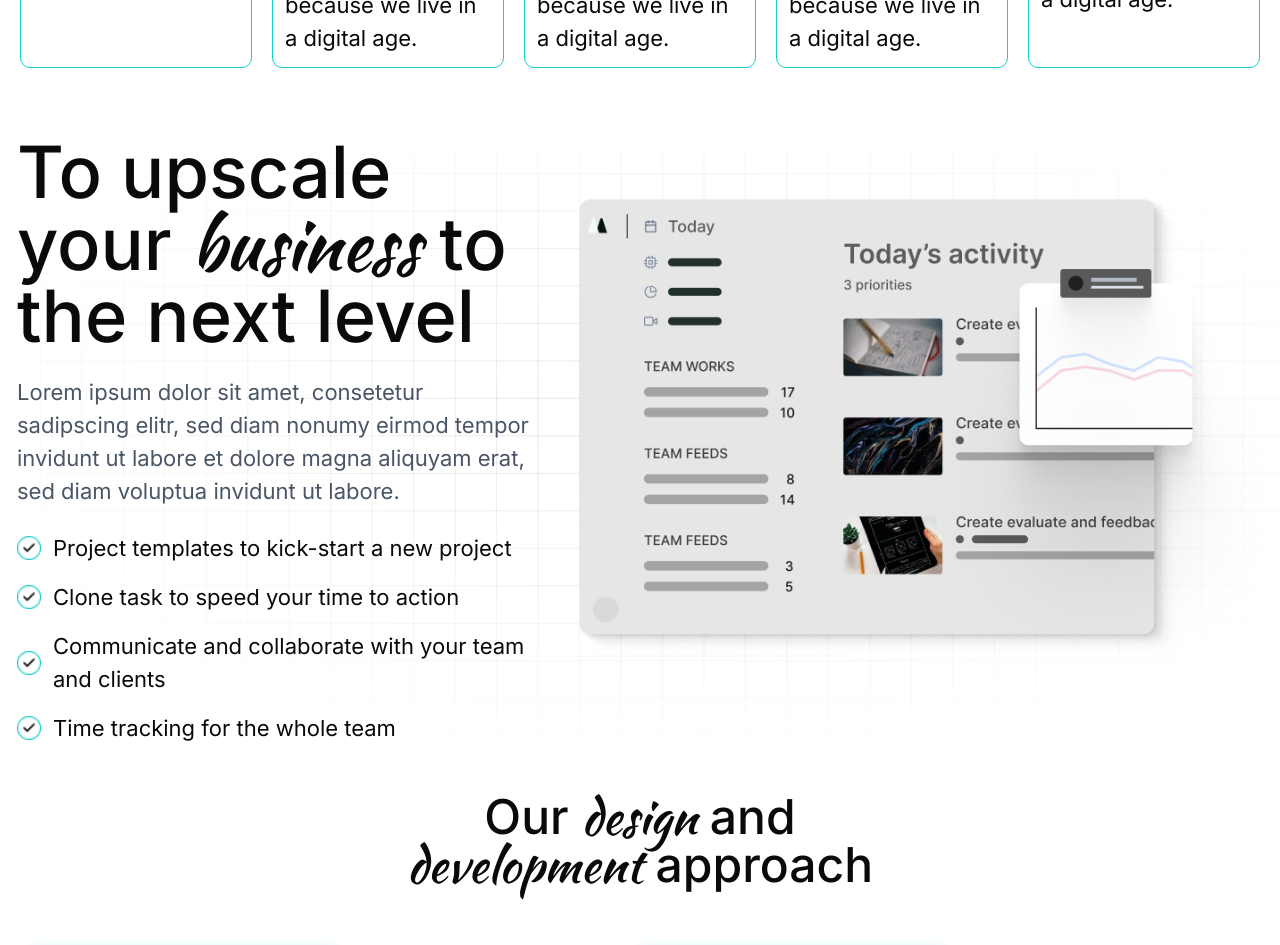
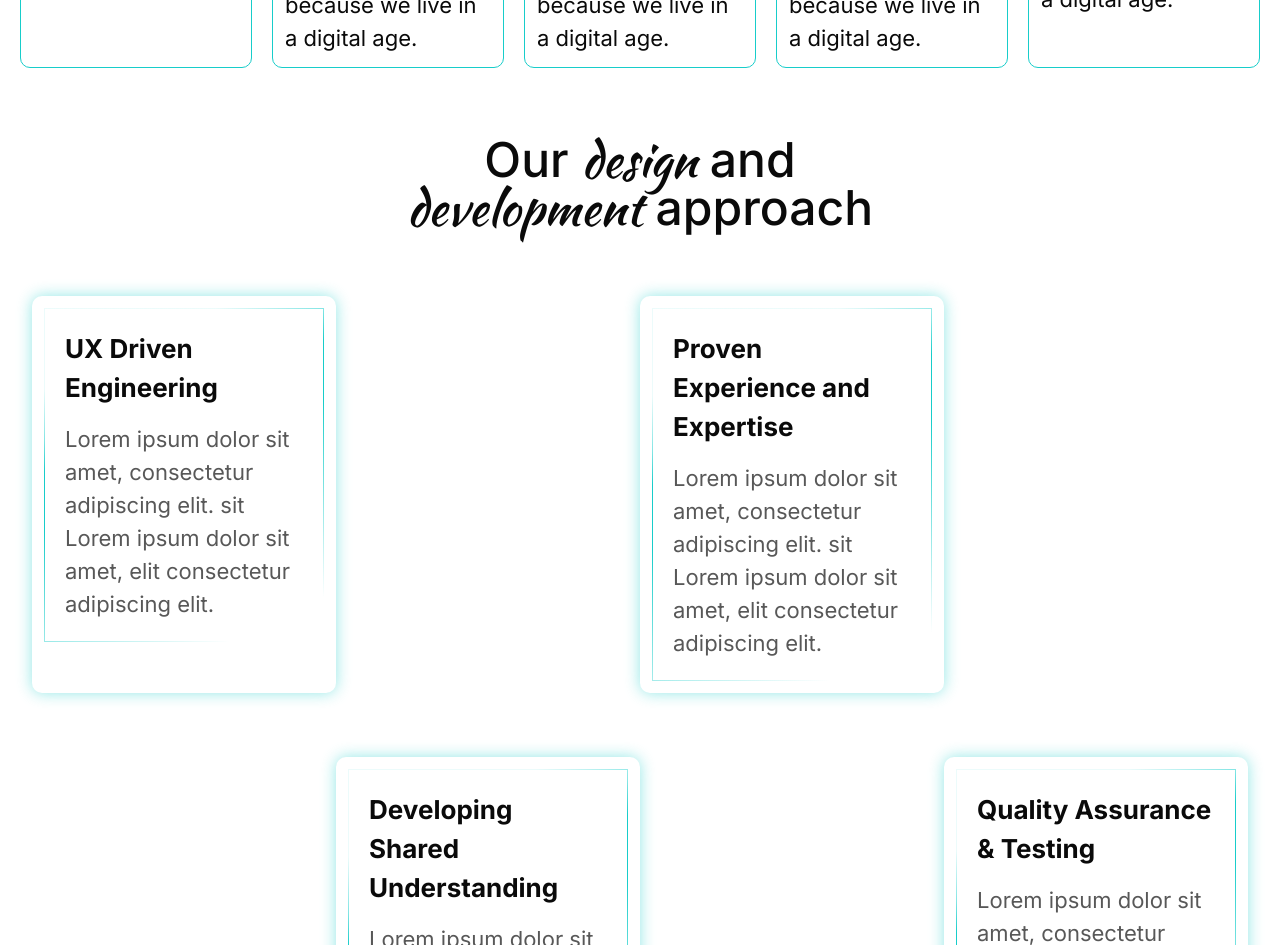
Before and after one commit to Roshen-Perera/ceylon-developers-portfolio, a Next.js app: page / in a window 1280 px wide. Shown: the part 1360-2305 px from the top of the page. Built offline with nearby package versions, Linux system fonts and the light colour scheme.

Commit message:
Remove unused content and update layout in Home component

```diff
--- a/app/page.tsx
+++ b/app/page.tsx
@@ -27,81 +27,6 @@ export default function Home() {
         <HeroSection/>
       </div>
       <Services/>
-
-      <div className="flex flex-col items-center justify-center mt-12">
-        {/* <MeshVector /> */}
-        <MeshVector2 />
-        <div className="flex flex-row items-center gap-12">
-          <div className="flex flex-col gap-6 flex-1 max-w-lg">
-            <p className="text-7xl font-medium">
-              To upscale your <span className="font-kaushan">business</span> to
-              the next level
-            </p>
-            <p className="text-[22px] text-gray-600">
-              Lorem ipsum dolor sit amet, consetetur sadipscing elitr, sed diam
-              nonumy eirmod tempor invidunt ut labore et dolore magna aliquyam
-              erat, sed diam voluptua invidunt ut labore.
-            </p>
-            <div className="flex flex-col gap-4">
-              <div className="flex flex-row gap-3 items-center">
-                <Image
-                  src={"/assets/icons/tick.png"}
-                  alt={"check mark"}
-                  width={24}
-                  height={24}
-                  className="flex-shrink-0"
-                />
-                <p className="text-[22px]">
-                  Project templates to kick-start a new project
-                </p>
-              </div>
-              <div className="flex flex-row gap-3 items-center">
-                <Image
-                  src={"/assets/icons/tick.png"}
-                  alt={"check mark"}
-                  width={24}
-                  height={24}
-                  className="flex-shrink-0"
-                />
-                <p className="text-[22px]">
-                  Clone task to speed your time to action
-                </p>
-              </div>
-              <div className="flex flex-row gap-3 items-center">
-                <Image
-                  src={"/assets/icons/tick.png"}
-                  alt={"check mark"}
-                  width={24}
-                  height={24}
-                  className="flex-shrink-0"
-                />
-                <p className="text-[22px]">
-                  Communicate and collaborate with your team and clients
-                </p>
-              </div>
-              <div className="flex flex-row gap-3 items-center">
-                <Image
-                  src={"/assets/icons/tick.png"}
-                  alt={"check mark"}
-                  width={24}
-                  height={24}
-                  className="flex-shrink-0"
-                />
-                <p className="text-[22px]">Time tracking for the whole team</p>
-              </div>
-            </div>
-          </div>
-          <div className="flex-shrink-0">
-            <Image
-              src={"/assets/images/todaysActivity.png"}
-              alt={"today's activity dashboard"}
-              width={686}
-              height={487}
-              style={{ opacity: 1 }}
-            />
-          </div>
-        </div>
-      </div>
       <div className="flex flex-col items-center justify-center mt-12">
         <div className="text-center mb-8">
           <p className="text-5xl font-medium">
```
